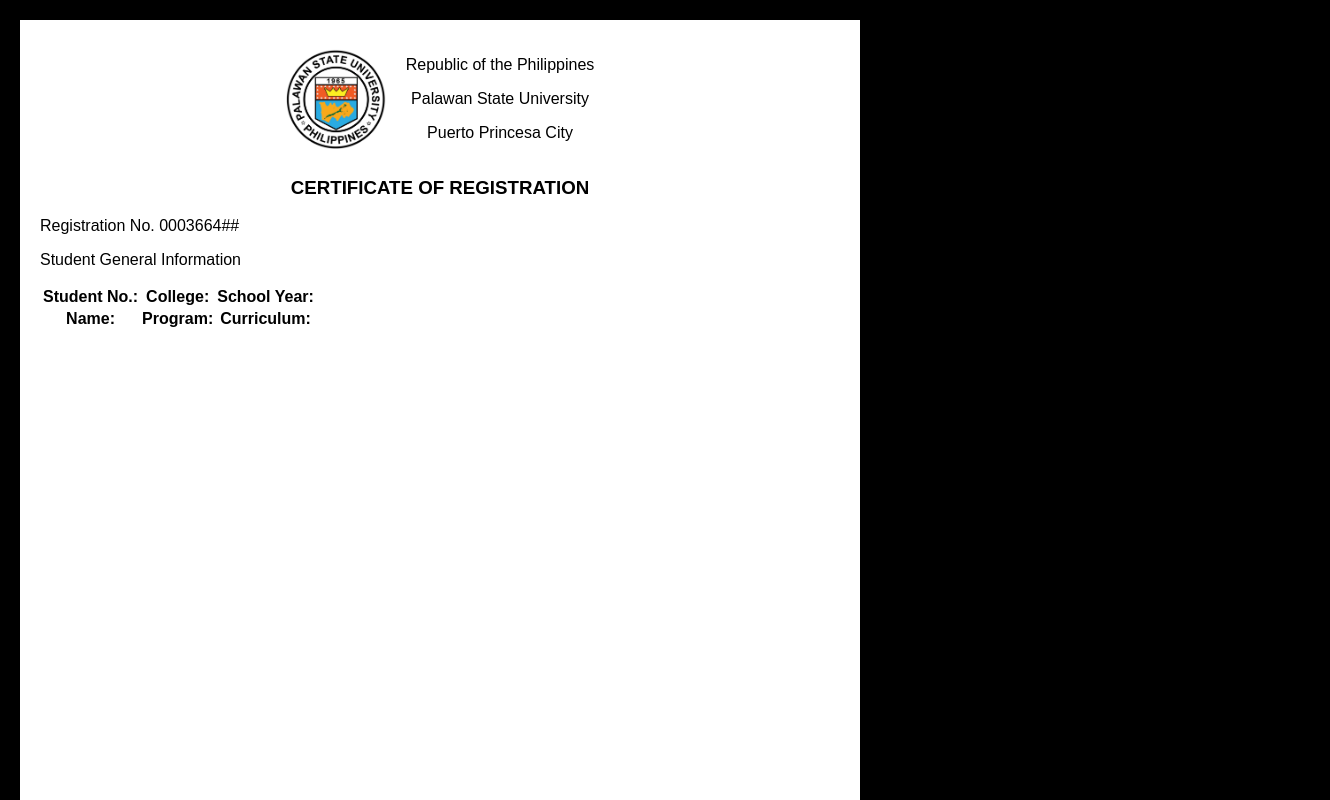
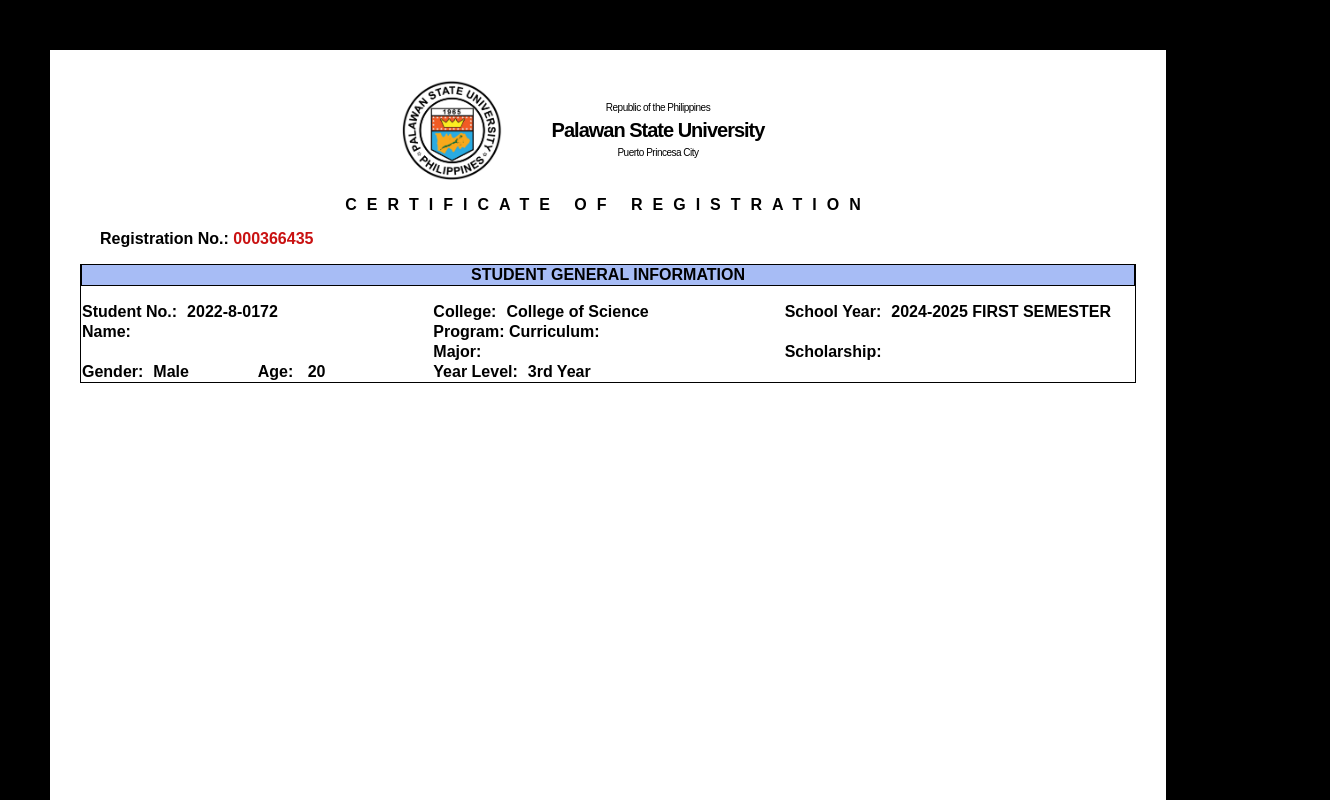
Before and after one commit to Relova-John/IT11_COR-DRILL, a plain HTML site: page index.html in a window 1280 px wide. Shown: the top 800 px of the page, 1330 px wide, since content can reach past the window. Drawn offline with Linux system fonts and the light colour scheme.

Commit message:
Fixing and adding second box content
adding id for each parenthesis, and adding table text. Adjusting CSS to fit to short bond paper size, and make the table equally split with short table reaching only half of the table.

```diff
--- a/index.html
+++ b/index.html
@@ -12,27 +12,39 @@
             <div class="hcontent">
                 <img src="psulogo.png" alt="" id="logo">
                 <aside class="">
-                    <p>Republic of the Philippines</p>
-                    <p>Palawan State University<p>
-                    <p>Puerto Princesa City</p>
+                    <p id="p1">Republic of the Philippines</p>
+                    <p id="p2">Palawan State University<p>
+                    <p id="p3">Puerto Princesa City</p>
                 </aside>
             </div>
-            <h3>CERTIFICATE OF REGISTRATION<h3>
+            <p id="p4">CERTIFICATE OF REGISTRATION<p>
         </header>
-        <p id="">Registration No. 0003664##</p>
+        <p id="p5">Registration No.:<span id="regno"> 000366435</span></p>
         <div class="infobox">
-            <p>Student General Information</p>
+            <p id="p6">STUDENT GENERAL INFORMATION</p>
             <div class="SGI">
                 <table>
                     <tr>
-                        <th>Student No.:</th>
-                        <th>College: </th>
-                        <th>School Year:</th>
+                        <th>Student No.:<span>2022-8-0172</span></td>
+                        <th>College:<span>College of Science</span></td>
+                        <th>School Year:<span>2024-2025 FIRST SEMESTER</span></td>
                     </tr>
                     <tr>
-                        <th>Name:</th>
-                        <th>Program:</th>
-                        <th>Curriculum:</th>
+                        <th>Name:</td>
+                        <th>Program:</td>
+                        <th">Curriculum:</td>
+                    </tr>
+                    <tr>
+                        <th></td>
+                        <th>Major:</td>
+                        <th>Scholarship:</td>
+                    </tr>
+                </table>
+                <table id="shorttable">
+                    <tr id="shorttable">
+                        <th>Gender:<span>Male</span></td>
+                        <th>Age: <span>20</span></td>
+                        <th>Year Level:<span>3rd Year</span></td>
                     </tr>
                 </table>
             </div>
--- a/style.css
+++ b/style.css
@@ -1,16 +1,17 @@
 body {
-    margin: 20px;
     font-family:Arial, Helvetica, sans-serif;
-    width: 1000px;
-    height: 1200px;
     background-color: black;
+    height: 100%;
+    margin: 50px;
+    overflow-x: hidden;
+    width: 100%;
 }
 .page {
     background-color: white;
+    height: 21.59cm;
     justify-content: center;
-    width: 800px;
-    height: 1000px;
-    padding: 20px
+    width: 27.94cm;
+    padding: 30px;
 }
 .pheader {
     text-align: center;
@@ -19,12 +20,63 @@ body {
     justify-content: center;
     align-items: center;
     display: flex;
+    padding-right: 50px;
 }
 #logo {
     height: auto;
     max-width: 100px;
 
 }
+#regno {
+    color: rgb(201, 18, 18);
+}
 aside {
+    padding-left: 50px;
+}
+.infobox {
+    border: 1px solid black;
+    border-top: none;
+}
+.SGI {
+    text-align: left;
+}
+.SGI table {
+    width: 100%;
+    border-collapse: collapse;
+    table-layout: fixed;
+}
+.SGI th{
+    margin-left: 10px;
+}
+.SGI span {
+    margin-left: 10px;
+}
+#shorttable {
+    width: 50%;
+}
+#p1, #p3 {
+    font-size: 10px;
+    letter-spacing: -0.5px;
+    line-height: 5px;
+}
+#p2 {
+    font-size: 20px;
+    font-weight: bold;
+    letter-spacing: -1px;
+    line-height: 0px;
+}
+#p4 {
+    font-weight: 900;
+    letter-spacing: 10px;
+}
+#p5 {
+    font-weight: bold;
     padding-left: 20px;
 }
+#p6 {
+    border: 1px solid black;
+    background-color: rgb(167, 188, 245);
+    font-weight: bold;
+    line-height: 20px;
+    text-align: center;
+}
```
